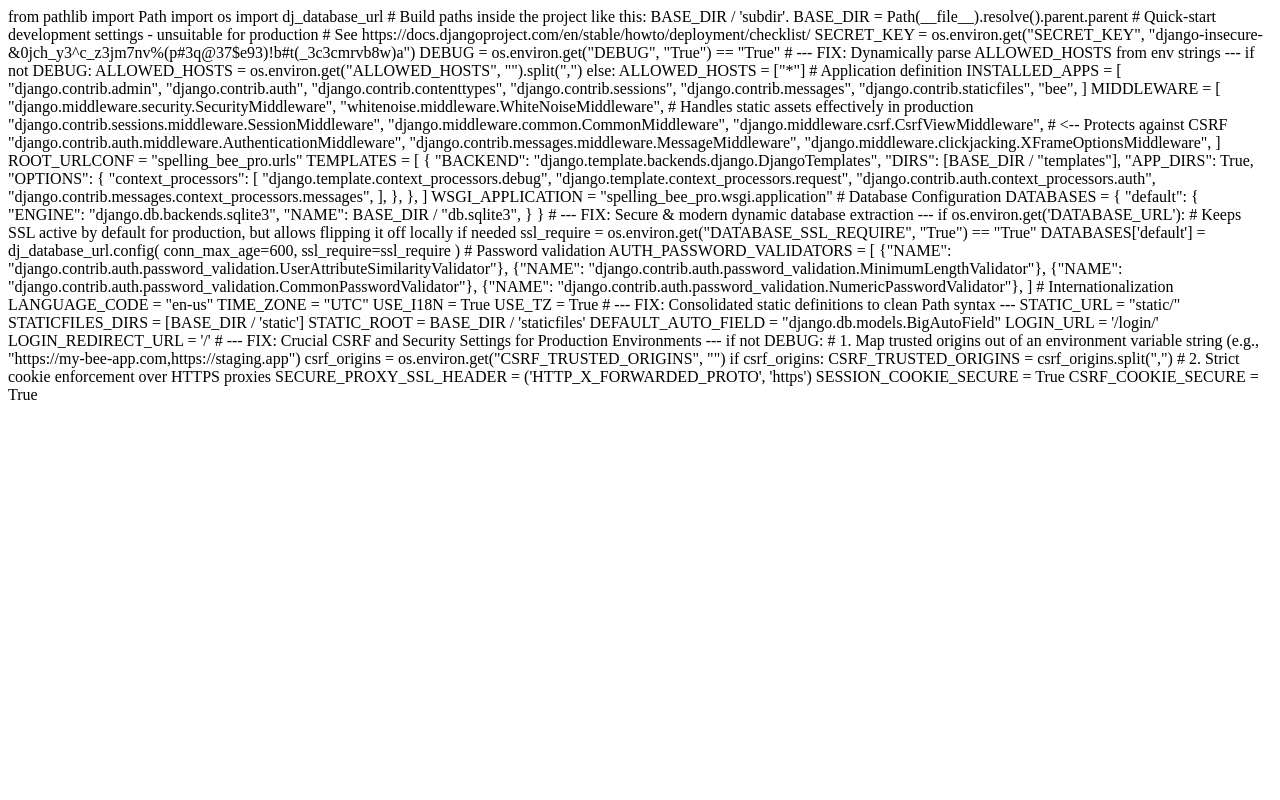
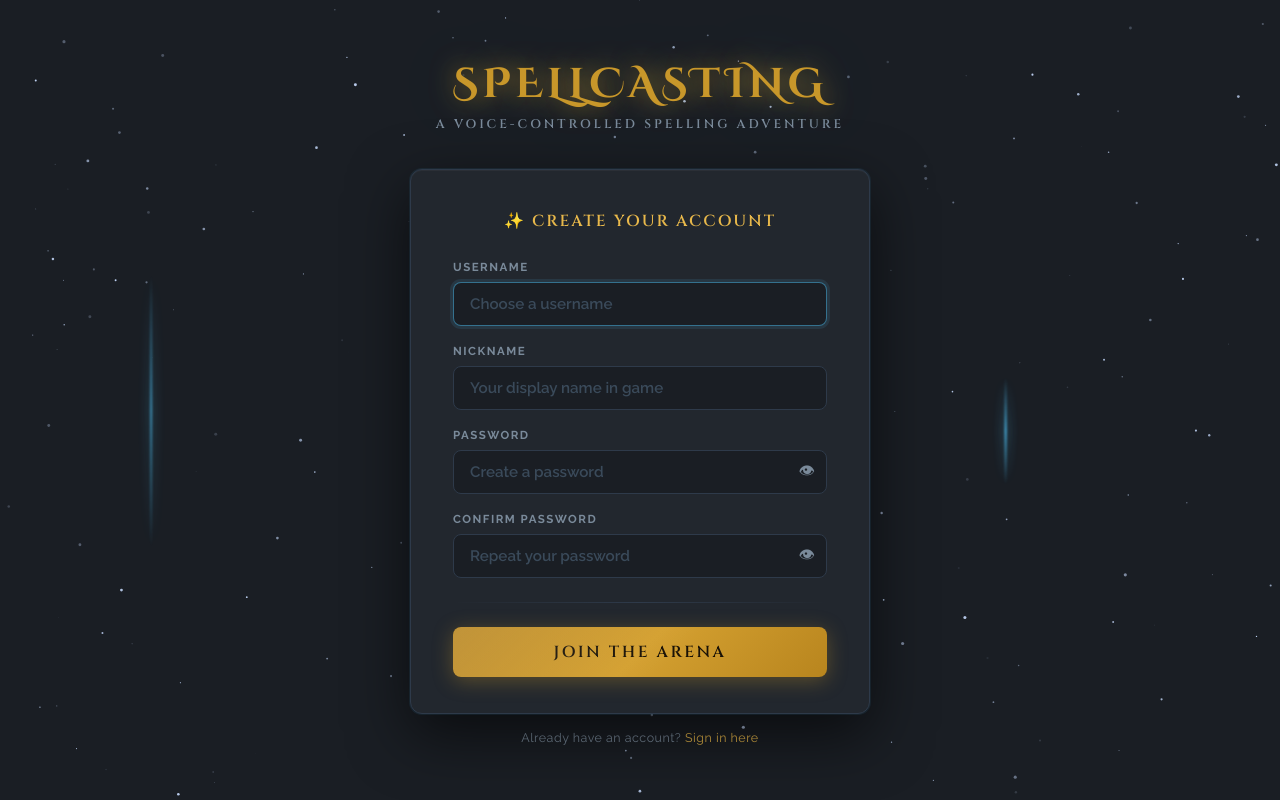
Before and after one commit to Givthr/spellcasting, a Django app: page /register/ in a window 1280 px wide. Run offline with Django 5.2, Linux system fonts and the light colour scheme.

Commit message:
Update register.html

```diff
--- a/bee/templates/bee/register.html
+++ b/bee/templates/bee/register.html
@@ -1,114 +1,253 @@
-from pathlib import Path
-import os
-import dj_database_url
+<!DOCTYPE html>
+<html lang="en">
+<head>
+  <meta charset="UTF-8"/>
+  <meta name="viewport" content="width=device-width, initial-scale=1.0"/>
+  <title>Spellcasting – Register</title>
+  <link href="https://fonts.googleapis.com/css2?family=Cinzel+Decorative:wght@700&family=Cinzel:wght@600&family=Raleway:wght@400;600;700&display=swap" rel="stylesheet"/>
+  <style>
+    *, *::before, *::after { box-sizing: border-box; margin: 0; padding: 0; }
+    :root {
+      --gold: #C8972A; --gold-lt: #E8B84B;
+      --blue-glow: #4FC3F7; --dark-bg: #1A1E24;
+      --card-bg: #22272E; --card-border: #2E3A4A;
+      --text: #D0D8E0; --muted: #7A8A9A; --error: #E57373;
+    }
+    html, body { height: 100%; background: var(--dark-bg); font-family: 'Raleway', sans-serif; color: var(--text); overflow-y: auto; }
+    #stars { position: fixed; inset: 0; z-index: 0; pointer-events: none; }
+    .lightning-layer { position: fixed; inset: 0; z-index: 1; pointer-events: none; overflow: hidden; }
+    .bolt {
+      position: absolute; width: 2px;
+      background: linear-gradient(to bottom, transparent, var(--blue-glow), transparent);
+      border-radius: 2px; filter: blur(1px) drop-shadow(0 0 6px var(--blue-glow));
+      animation: bolt-flash linear infinite; opacity: 0;
+    }
+    @keyframes bolt-flash {
+      0%   { opacity: 0; transform: scaleY(0) translateX(0); }
+      5%   { opacity: .9; transform: scaleY(1) translateX(-4px); }
+      10%  { opacity: .6; transform: scaleY(1) translateX(3px); }
+      15%  { opacity: .8; transform: scaleY(1) translateX(-2px); }
+      20%  { opacity: 0; } 100% { opacity: 0; }
+    }
+    .page {
+      position: relative; z-index: 10; min-height: 100vh;
+      display: flex; flex-direction: column;
+      align-items: center; justify-content: center; padding: 40px 20px;
+    }
+    .site-title {
+      font-family: 'Cinzel Decorative', cursive;
+      font-size: clamp(1.6rem, 4vw, 2.6rem);
+      color: var(--gold); letter-spacing: 4px;
+      text-transform: uppercase; margin-bottom: 4px;
+      animation: titlePulse 3s ease-in-out infinite;
+    }
+    @keyframes titlePulse {
+      0%,100% { text-shadow: 0 0 20px rgba(200,151,42,.6), 0 0 60px rgba(79,195,247,.25); }
+      50%      { text-shadow: 0 0 35px rgba(200,151,42,.9), 0 0 90px rgba(79,195,247,.5); }
+    }
+    .site-sub {
+      font-family: 'Cinzel', serif; font-size: .78rem;
+      color: var(--muted); letter-spacing: 3px;
+      text-transform: uppercase; margin-bottom: 36px;
+    }
+    .card {
+      background: var(--card-bg); border: 1px solid var(--card-border);
+      border-radius: 12px; padding: 40px 42px 36px;
+      width: 100%; max-width: 460px;
+      box-shadow: 0 0 0 1px rgba(79,195,247,.08), 0 20px 60px rgba(0,0,0,.6), inset 0 1px 0 rgba(255,255,255,.04);
+      animation: cardIn .6s cubic-bezier(.22,1,.36,1) both;
+    }
+    @keyframes cardIn {
+      from { opacity: 0; transform: translateY(30px) scale(.97); }
+      to   { opacity: 1; transform: translateY(0) scale(1); }
+    }
+    .card-heading {
+      font-family: 'Cinzel', serif; font-size: 1rem;
+      color: var(--gold-lt); letter-spacing: 2px;
+      text-transform: uppercase; text-align: center; margin-bottom: 28px;
+    }
+    .error-box {
+      background: rgba(229,115,115,.1); border: 1px solid rgba(229,115,115,.4);
+      border-radius: 8px; padding: 10px 14px; margin-bottom: 16px;
+      font-size: .82rem; color: var(--error); font-weight: 700;
+      text-align: center; letter-spacing: .5px;
+    }
+    .field { margin-bottom: 18px; }
+    label {
+      display: block; font-size: .72rem; font-weight: 700;
+      color: var(--muted); text-transform: uppercase;
+      letter-spacing: 1.5px; margin-bottom: 8px;
+    }
+    input[type="text"], input[type="password"] {
+      width: 100%; padding: 12px 16px; background: #1A1E24;
+      border: 1px solid var(--card-border); border-radius: 8px;
+      font-family: 'Raleway', sans-serif; font-size: .95rem;
+      font-weight: 600; color: #E8EDF2; outline: none;
+      transition: border-color .2s, box-shadow .2s;
+    }
+    input:focus { border-color: rgba(79,195,247,.5); box-shadow: 0 0 0 3px rgba(79,195,247,.1); }
+    input::placeholder { color: #3A4A5A; }
+    .pw-wrap { position: relative; }
+    .pw-wrap input { padding-right: 44px; }
+    .pw-toggle {
+      position: absolute; right: 12px; top: 50%; transform: translateY(-50%);
+      background: none; border: none; cursor: pointer;
+      color: var(--muted); font-size: 1rem; padding: 0; transition: color .2s;
+    }
+    .pw-toggle:hover { color: var(--blue-glow); }
+    .divider {
+      height: 1px;
+      background: linear-gradient(to right, transparent, var(--card-border), transparent);
+      margin: 24px 0;
+    }
+    .btn-register {
+      width: 100%; padding: 14px;
+      background: linear-gradient(135deg, #B8851E 0%, #D4A030 50%, #B8851E 100%);
+      border: none; border-radius: 8px; font-family: 'Cinzel', serif;
+      font-size: 1rem; font-weight: 600; letter-spacing: 2.5px;
+      text-transform: uppercase; color: #1A1206; cursor: pointer;
+      box-shadow: 0 4px 20px rgba(200,151,42,.35);
+      transition: transform .15s, box-shadow .15s, filter .15s;
+      position: relative; overflow: hidden;
+    }
+    .btn-register::before {
+      content: ''; position: absolute; inset: 0;
+      background: linear-gradient(135deg, rgba(255,255,255,.12) 0%, transparent 60%);
+      border-radius: 8px;
+    }
+    .btn-register:hover {
+      transform: translateY(-2px);
+      box-shadow: 0 8px 30px rgba(200,151,42,.5), 0 0 40px rgba(79,195,247,.15);
+      filter: brightness(1.08);
+    }
+    .btn-register:active { transform: translateY(1px); box-shadow: 0 2px 10px rgba(200,151,42,.3); }
+    .card-footer {
+      text-align: center; margin-top: 20px;
+      font-size: .78rem; color: var(--muted); letter-spacing: .5px;
+    }
+    .card-footer a { color: var(--gold-lt); text-decoration: none; }
+    .card-footer a:hover { text-decoration: underline; }
+  </style>
+</head>
+<body>
+<canvas id="stars"></canvas>
+<div class="lightning-layer" id="lightningLayer"></div>
 
-# Build paths inside the project like this: BASE_DIR / 'subdir'.
-BASE_DIR = Path(__file__).resolve().parent.parent
+<div class="page">
+  <div class="site-title">Spellcasting</div>
+  <div class="site-sub">A Voice-Controlled Spelling Adventure</div>
 
-# Quick-start development settings - unsuitable for production
-# See https://docs.djangoproject.com/en/stable/howto/deployment/checklist/
+  <div class="card">
+    <div class="card-heading">✨ Create Your Account</div>
 
-SECRET_KEY = os.environ.get("SECRET_KEY", "django-insecure-&0jch_y3^c_z3jm7nv%(p#3q@37$e93)!b#t(_3c3cmrvb8w)a")
+    {% if error %}
+    <div class="error-box">⚠ {{ error }}</div>
+    {% endif %}
 
-DEBUG = os.environ.get("DEBUG", "True") == "True"
+   <form method="POST" action="/register/">
+      {% csrf_token %}
 
-# --- FIX: Dynamically parse ALLOWED_HOSTS from env strings ---
-if not DEBUG:
-    ALLOWED_HOSTS = os.environ.get("ALLOWED_HOSTS", "").split(",")
-else:
-    ALLOWED_HOSTS = ["*"]
+      <div class="field">
+        <label for="username">Username</label>
+        <input type="text" id="username" name="username"
+               placeholder="Choose a username"
+               value="{{ request.POST.username|default:'' }}"
+               autocomplete="username" required autofocus/>
+      </div>
 
-# Application definition
-INSTALLED_APPS = [
-    "django.contrib.admin",
-    "django.contrib.auth",
-    "django.contrib.contenttypes",
-    "django.contrib.sessions",
-    "django.contrib.messages",
-    "django.contrib.staticfiles",
-    "bee",
-]
+      <div class="field">
+        <label for="nickname">Nickname</label>
+        <input type="text" id="nickname" name="nickname"
+               placeholder="Your display name in game"
+               value="{{ request.POST.nickname|default:'' }}"
+               autocomplete="off" required/>
+      </div>
 
-MIDDLEWARE = [
-    "django.middleware.security.SecurityMiddleware",
-    "whitenoise.middleware.WhiteNoiseMiddleware", # Handles static assets effectively in production
-    "django.contrib.sessions.middleware.SessionMiddleware",
-    "django.middleware.common.CommonMiddleware",
-    "django.middleware.csrf.CsrfViewMiddleware",  # <-- Protects against CSRF
-    "django.contrib.auth.middleware.AuthenticationMiddleware",
-    "django.contrib.messages.middleware.MessageMiddleware",
-    "django.middleware.clickjacking.XFrameOptionsMiddleware",
-]
+      <div class="field">
+        <label for="password1">Password</label>
+        <div class="pw-wrap">
+          <input type="password" id="password1" name="password1"
+                 placeholder="Create a password" required/>
+          <button type="button" class="pw-toggle" onclick="togglePw('password1', this)">👁</button>
+        </div>
+      </div>
 
-ROOT_URLCONF = "spelling_bee_pro.urls"
+      <div class="field">
+        <label for="password2">Confirm Password</label>
+        <div class="pw-wrap">
+          <input type="password" id="password2" name="password2"
+                 placeholder="Repeat your password" required/>
+          <button type="button" class="pw-toggle" onclick="togglePw('password2', this)">👁</button>
+        </div>
+      </div>
 
-TEMPLATES = [
-    {
-        "BACKEND": "django.template.backends.django.DjangoTemplates",
-        "DIRS": [BASE_DIR / "templates"],
-        "APP_DIRS": True,
-        "OPTIONS": {
-            "context_processors": [
-                "django.template.context_processors.debug",
-                "django.template.context_processors.request",
-                "django.contrib.auth.context_processors.auth",
-                "django.contrib.messages.context_processors.messages",
-            ],
-        },
-    },
-]
+      <div class="divider"></div>
+      <button type="submit" class="btn-register">Join the Arena</button>
+    </form>
+  </div>
 
-WSGI_APPLICATION = "spelling_bee_pro.wsgi.application"
+  <div class="card-footer" style="margin-top:16px;">
+    Already have an account? <a href="/login/">Sign in here</a>
+  </div>
+</div>
 
-# Database Configuration
-DATABASES = {
-    "default": {
-        "ENGINE": "django.db.backends.sqlite3",
-        "NAME": BASE_DIR / "db.sqlite3",
-    }
+<script>
+(function() {
+  const c = document.getElementById('stars');
+  const ctx = c.getContext('2d');
+  let W, H, stars = [];
+  function resize() {
+    W = c.width = window.innerWidth;
+    H = c.height = window.innerHeight;
+    stars = Array.from({length: 180}, () => ({
+      x: Math.random()*W, y: Math.random()*H,
+      r: Math.random()*1.4+.2,
+      a: Math.random(), da: (Math.random()-.5)*.008
+    }));
+  }
+  function draw() {
+    ctx.clearRect(0,0,W,H);
+    stars.forEach(s => {
+      s.a = Math.max(.05, Math.min(1, s.a + s.da));
+      if (s.a <= .05 || s.a >= 1) s.da *= -1;
+      ctx.beginPath();
+      ctx.arc(s.x, s.y, s.r, 0, Math.PI*2);
+      ctx.fillStyle = `rgba(200,220,255,${s.a})`;
+      ctx.fill();
+    });
+    requestAnimationFrame(draw);
+  }
+  window.addEventListener('resize', resize);
+  resize(); draw();
+})();
+
+(function() {
+  const layer = document.getElementById('lightningLayer');
+  function spawnBolt() {
+    const el = document.createElement('div');
+    el.className = 'bolt';
+    const h = 80 + Math.random() * 200;
+    el.style.cssText = `
+      left:${Math.random()*100}%;
+      top:${Math.random()*60}%;
+      height:${h}px;
+      transform-origin: top center;
+      animation-duration:${1.5 + Math.random()*2}s;
+      animation-delay:${Math.random()*4}s;
+      opacity: 0;
+    `;
+    layer.appendChild(el);
+    setTimeout(() => el.remove(), (3.5 + Math.random()*2) * 1000);
+  }
+  setInterval(spawnBolt, 400);
+  for (let i = 0; i < 6; i++) spawnBolt();
+})();
+
+function togglePw(id, btn) {
+  const inp = document.getElementById(id);
+  if (inp.type === 'password') { inp.type = 'text'; btn.textContent = '🙈'; }
+  else { inp.type = 'password'; btn.textContent = '👁'; }
 }
-
-# --- FIX: Secure & modern dynamic database extraction ---
-if os.environ.get('DATABASE_URL'):
-    # Keeps SSL active by default for production, but allows flipping it off locally if needed
-    ssl_require = os.environ.get("DATABASE_SSL_REQUIRE", "True") == "True"
-    DATABASES['default'] = dj_database_url.config(
-        conn_max_age=600,
-        ssl_require=ssl_require
-    )
-
-# Password validation
-AUTH_PASSWORD_VALIDATORS = [
-    {"NAME": "django.contrib.auth.password_validation.UserAttributeSimilarityValidator"},
-    {"NAME": "django.contrib.auth.password_validation.MinimumLengthValidator"},
-    {"NAME": "django.contrib.auth.password_validation.CommonPasswordValidator"},
-    {"NAME": "django.contrib.auth.password_validation.NumericPasswordValidator"},
-]
-
-# Internationalization
-LANGUAGE_CODE = "en-us"
-TIME_ZONE = "UTC"
-USE_I18N = True
-USE_TZ = True
-
-# --- FIX: Consolidated static definitions to clean Path syntax ---
-STATIC_URL = "static/"
-STATICFILES_DIRS = [BASE_DIR / 'static']
-STATIC_ROOT = BASE_DIR / 'staticfiles'
-
-DEFAULT_AUTO_FIELD = "django.db.models.BigAutoField"
-
-LOGIN_URL = '/login/'
-LOGIN_REDIRECT_URL = '/'
-
-# --- FIX: Crucial CSRF and Security Settings for Production Environments ---
-if not DEBUG:
-    # 1. Map trusted origins out of an environment variable string (e.g., "https://my-bee-app.com,https://staging.app")
-    csrf_origins = os.environ.get("CSRF_TRUSTED_ORIGINS", "")
-    if csrf_origins:
-        CSRF_TRUSTED_ORIGINS = csrf_origins.split(",")
-
-    # 2. Strict cookie enforcement over HTTPS proxies
-    SECURE_PROXY_SSL_HEADER = ('HTTP_X_FORWARDED_PROTO', 'https')
-    SESSION_COOKIE_SECURE = True
-    CSRF_COOKIE_SECURE = True
+</script>
+</body>
+</html>
```
